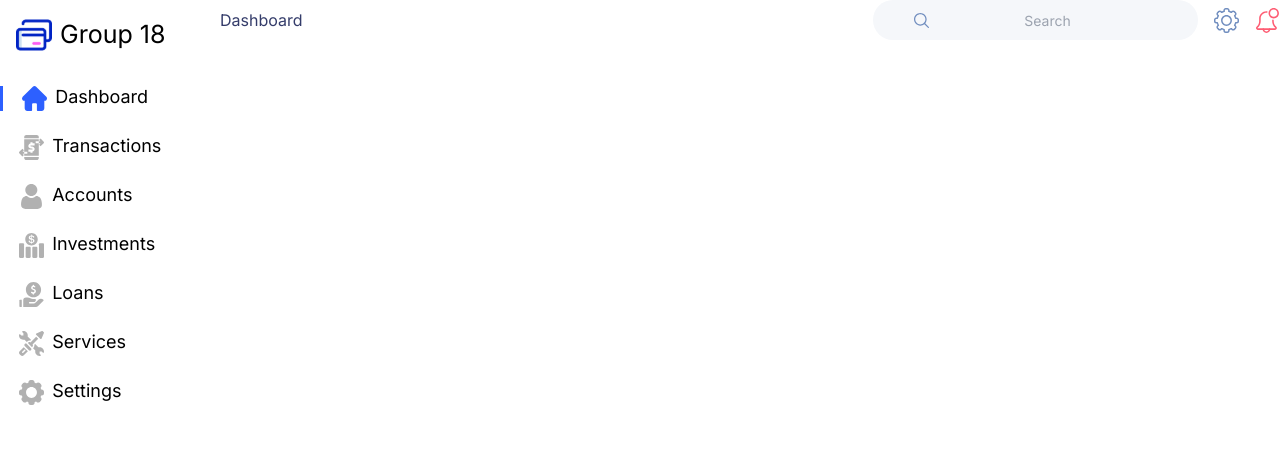
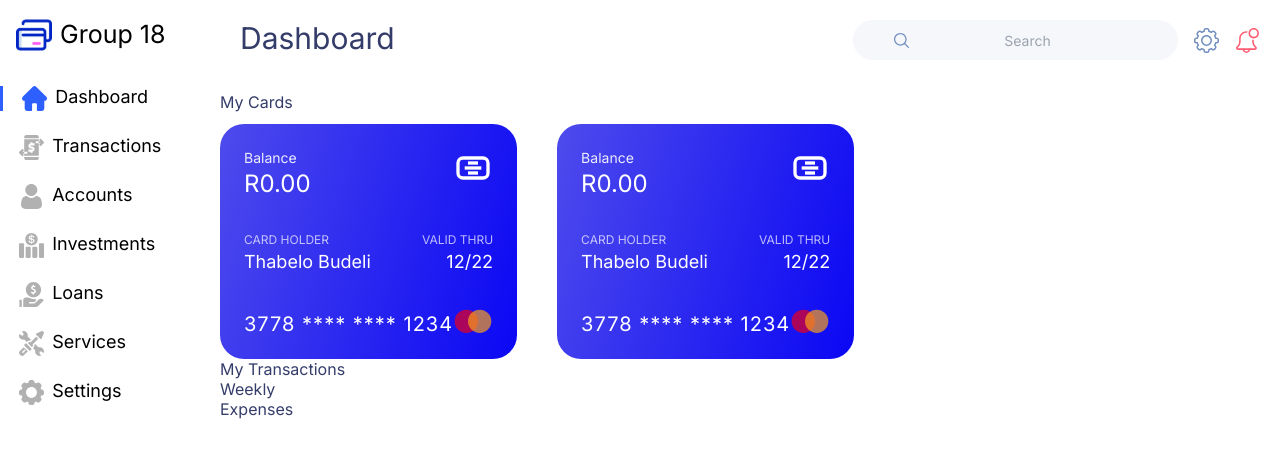
Before and after one commit to mothibimalebana/fds-system-client, a React (Vite) app: page /Dashboard in a window 1280 px wide. Shown: the top 458 px of the page. Built offline with nearby package versions, Linux system fonts and the light colour scheme.

Commit message:
fix: card components are now responsive

```diff
--- a/package.json
+++ b/package.json
@@ -13,7 +13,9 @@
   "dependencies": {
     "@heroicons/react": "^2.2.0",
     "@tailwindcss/vite": "^4.1.4",
+    "chart.js": "^4.4.9",
     "react": "^19.0.0",
+    "react-chartjs-2": "^5.3.0",
     "react-dom": "^19.0.0",
     "swiper": "^11.2.6"
   },
--- a/src/App.jsx
+++ b/src/App.jsx
@@ -11,6 +11,7 @@ function App() {
       <Nav />
       <div className="outlet col-start-2 col-end-3 w-full">
         <NavH/>
+        <Outlet/>
       </div>
     </div>
     </>
--- a/src/components/nav/NavH.jsx
+++ b/src/components/nav/NavH.jsx
@@ -8,7 +8,7 @@ const NavH = ()  => {
     const currentPath = pathname.split('/')[1] || 'home';
 
     return(
-        <section className="hidden navH md:flex w-full">
+        <section className="hidden navH md:flex w-full p-5">
             <div className="container justify-between">
                 <div className="left">
                     <h3>{currentPath}</h3>
--- a/src/css/Dashboard.css
+++ b/src/css/Dashboard.css
@@ -1,17 +1,19 @@
 @media (min-width: 768px) {
     .container{
         background: #FFF;
+        padding: 0;
+        align-items: flex-start;
     }
- }
-
-h3{
+    h3{
     color: #343C6A;
     font-family: 'Inter';
     font-size: 16px;
     font-weight: 600;
     line-height: normal;
-    padding: 0 0 1rem 0.5rem;
-}
-section{
-    background-color: #FFF;
-}
+    padding: 0;
+    }
+    section{
+        background-color: #FFF;
+    }
+
+ }
--- a/src/css/NavH.css
+++ b/src/css/NavH.css
@@ -13,17 +13,26 @@
     font-weight: 600;
     line-height: normal;
 }
+.left > h3 {
+    font-size: clamp(25px,30px, 35px);
+
+}
 .container{
     display: flex;
     align-items: center;
     width: 100%;
     max-width: none;
+    padding: 1rem 1.5rem 1rem 0rem;
 }
 .navH {
     min-width: 100%;
 
 }
 h3{
-    font-size: ;
+    font-size: minmax(24px, 28px);
+}
+.search{
+    width: minmax(200px, 325px);
+    height: minmax(30px, 40px);
 }
 }
--- a/src/dashboard/Dashboard.jsx
+++ b/src/dashboard/Dashboard.jsx
@@ -31,24 +31,26 @@ return(
         </section>
 
         {/*Desktop*/}
-        <section className="hidden md:flex">
-            <div className="container flex flex-col justify-between w-full">
-                <div className="myCards">
-                    <h3 className="cardsTitle">My Cards</h3>
-                    <div className="cardCarousel">
+        <section className="hidden md:grid">
+            <div className="container flex flex-col justify-between w-full items-start">
+                <div className="myCards flex flex-col">
+                    <h3 className="cardsTitle py-3">My Cards</h3>
+                    <div className="cardCarousel flex gap-10">
+                        <CreditCard/>
+                        <CreditCard/>
                     </div>
                 </div>
-                <div className="recentTransactions">
-                    <h3 className="transactionTitle">My Transactions</h3>
+                <div className="recentTransactions flex">
+                    <h3 className="transactionTitle flex">My Transactions</h3>
                 </div>
-                <div className="weeklyActivity">
-                    <h3 className="activityTitle">Weekly </h3>
+                <div className="weeklyActivity flex">
+                    <h3 className="activityTitle flex">Weekly </h3>
                 </div>
-                <div className="expense"><div className="title">
-                    <h3 className="expenseTitle">Expenses</h3>
+                <div className="expense flex"><div className="title">
+                    <h3 className="expenseTitle flex">Expenses</h3>
                 </div></div>
-                <div className="quickTransfer"></div>
-                <div className="balanceHistory"></div>
+                <div className="quickTransfer flex"></div>
+                <div className="balanceHistory flex"></div>
             </div>
         </section>
     </div>
```
Also changed, not shown: 6 other files (tests, documents, lock files or other folders).
